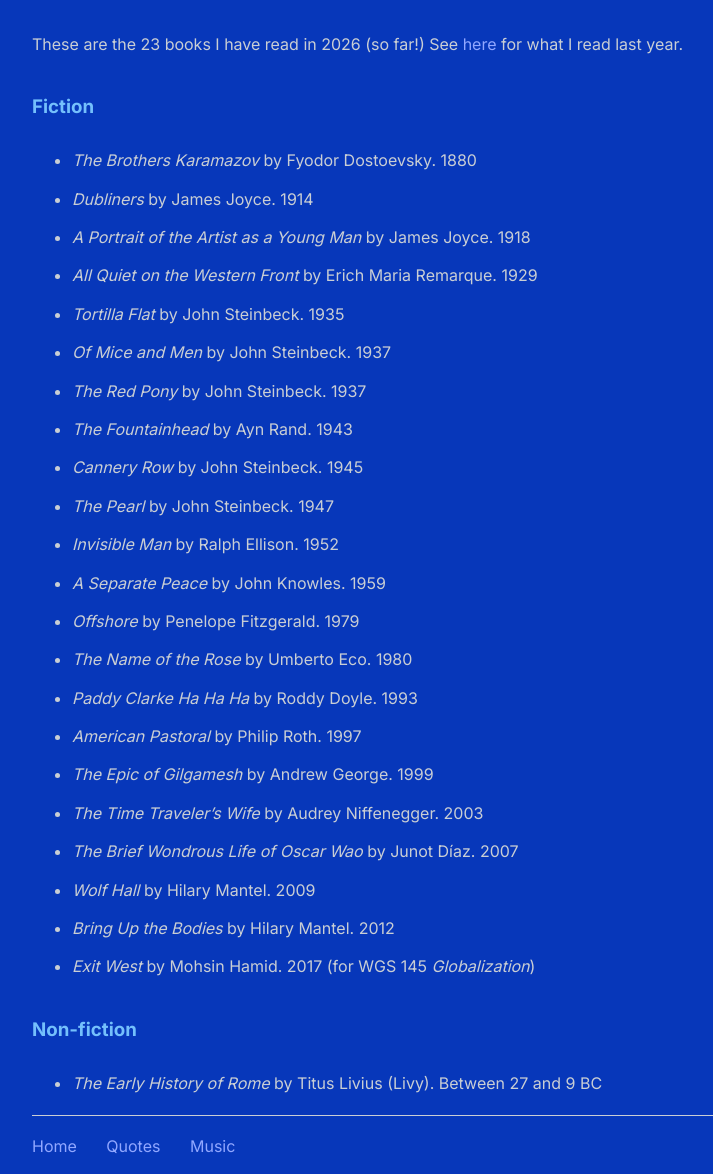
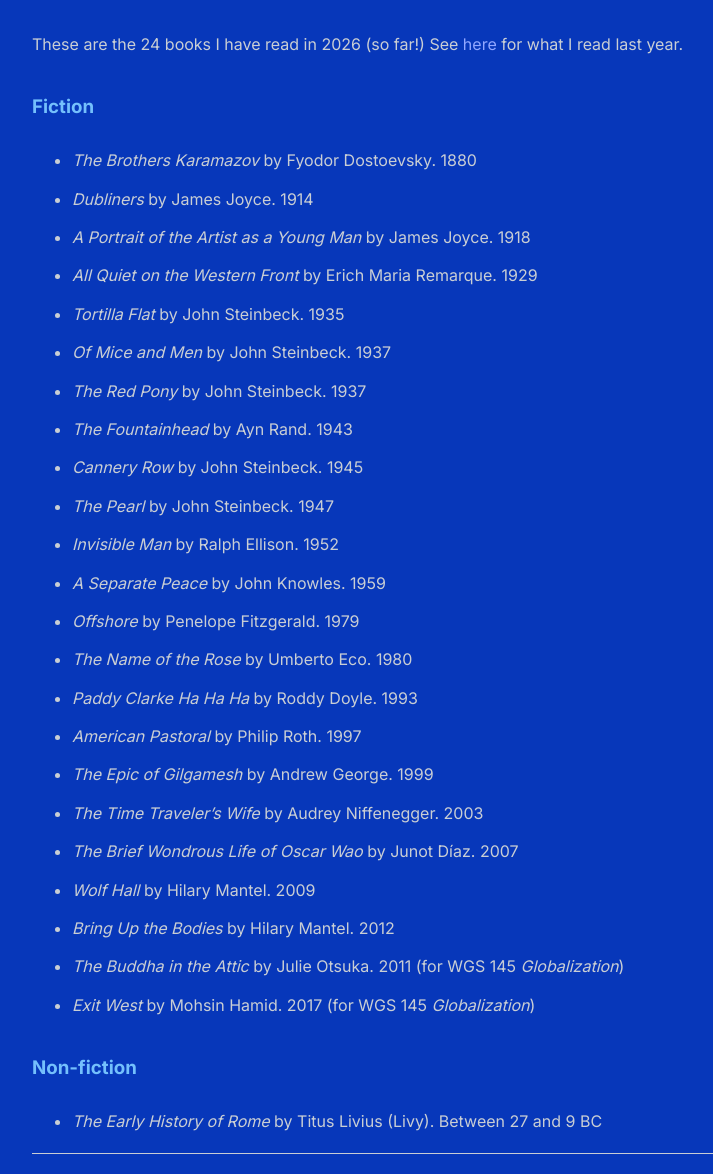
Before and after one commit to shihankanungo/shihankanungo.github.io, a Jekyll site: the page built from books.md, in a window 1280 px wide and 1400 px high, scrolled down 550 px. Shown: the part 226-1400 px from the top of the window, without its empty margins (248-961 px from the left). Built offline with Jekyll 4.4.1, drawn with Linux system fonts in a browser that asks for light colours.

Commit message:
Update books.md

```diff
--- a/books.md
+++ b/books.md
@@ -8,7 +8,7 @@ title: Reading &amp;c.
 ![ch-reading](images/ch1.png)
 
 <br>
-These are the 23 books I have read in 2026 (so far!) See [here](https://shihankanungo.github.io/wrapped-2025#books) for what I read last year. <br>
+These are the 24 books I have read in 2026 (so far!) See [here](https://shihankanungo.github.io/wrapped-2025#books) for what I read last year. <br>
 
 ### Fiction
 - *The Brothers Karamazov* by Fyodor Dostoevsky. 1880
@@ -32,6 +32,7 @@ These are the 23 books I have read in 2026 (so far!) See [here](https://shihanka
 - *The Brief Wondrous Life of Oscar Wao* by Junot Díaz. 2007
 - *Wolf Hall* by Hilary Mantel. 2009
 - *Bring Up the Bodies* by Hilary Mantel. 2012
+- *The Buddha in the Attic* by Julie Otsuka. 2011 (for WGS 145 *Globalization*)
 - *Exit West* by Mohsin Hamid. 2017 (for WGS 145 *Globalization*)
 
 
```
